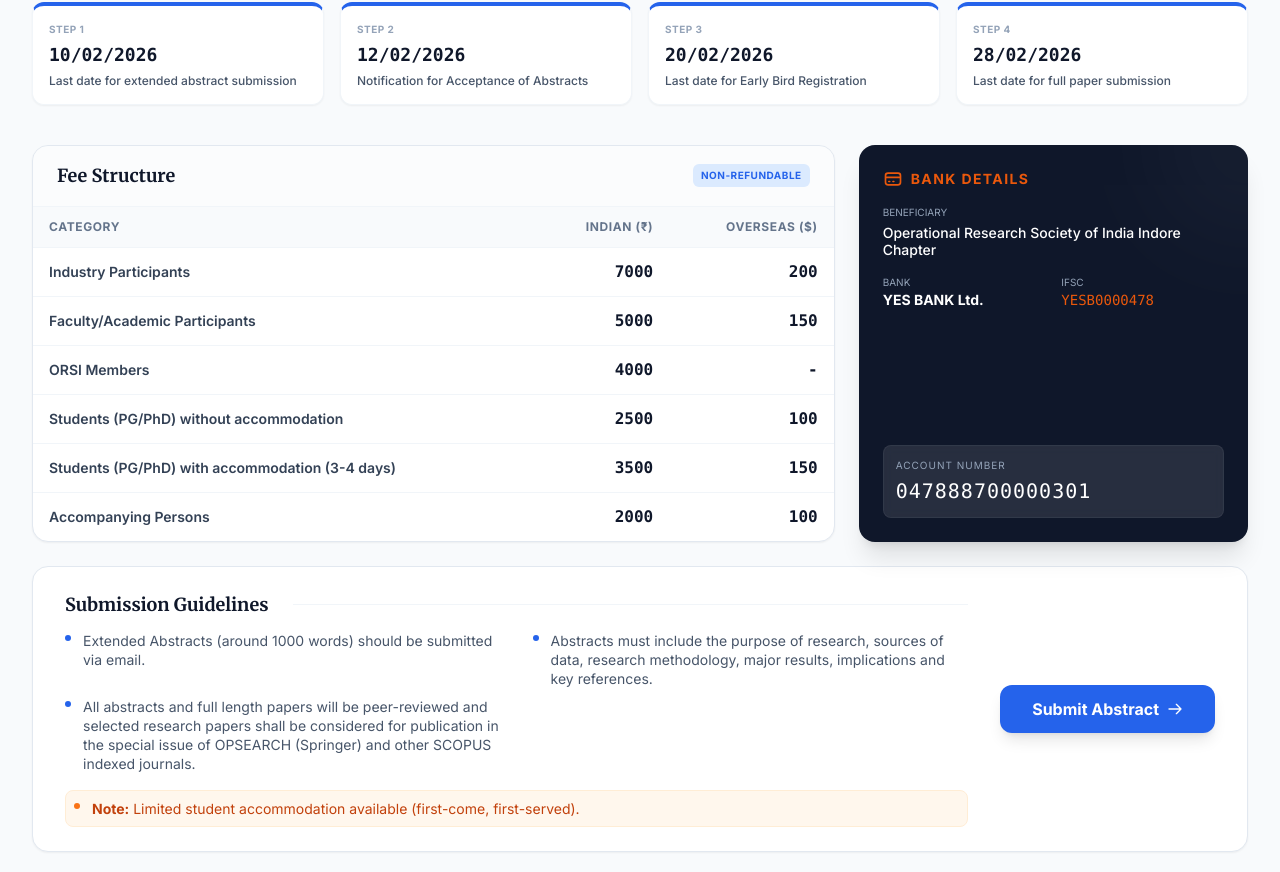
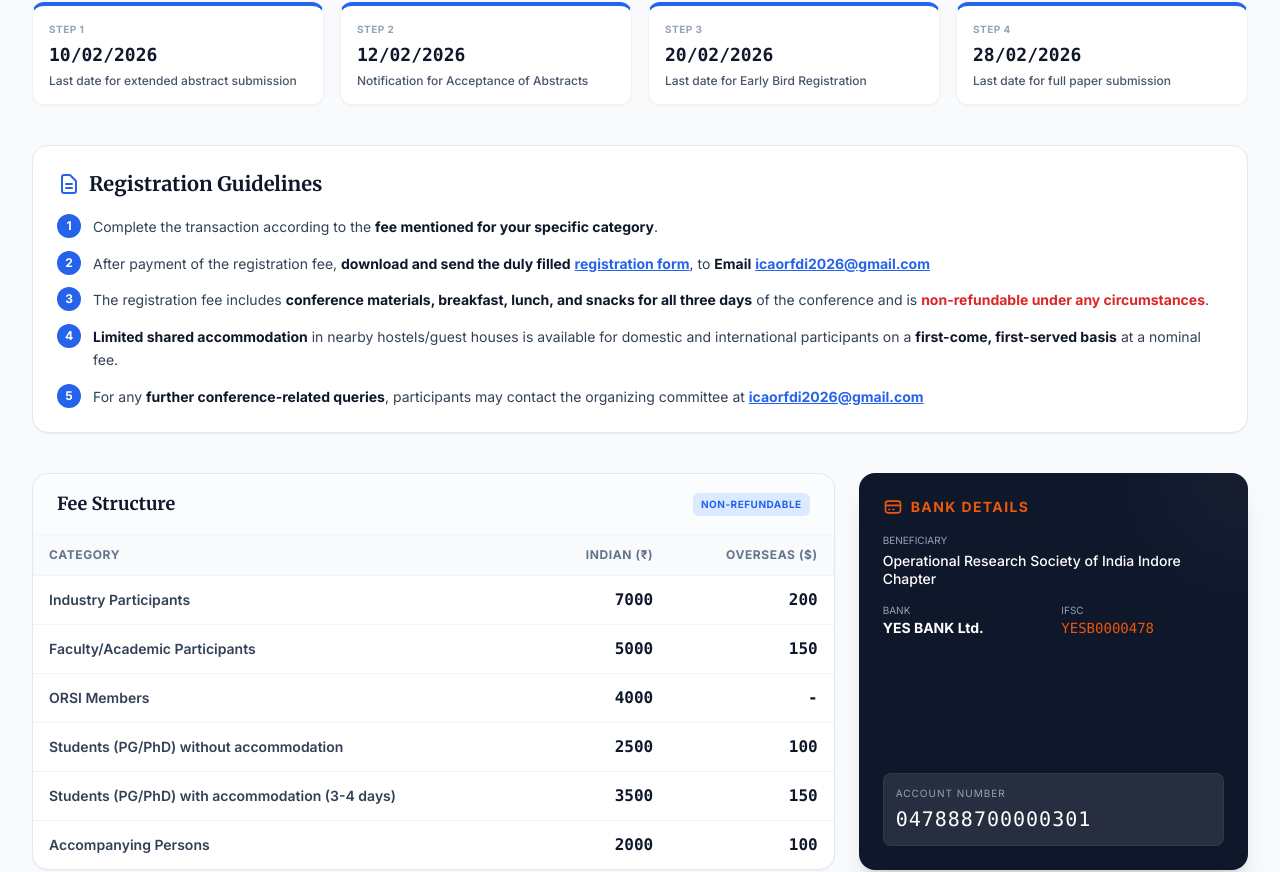
Before and after one commit to vikrantwiz02/ORSI-Conference-2025, a React (Vite) app: page / in a window 1280 px wide. Shown: the part 4134-5006 px from the top of the page. Built offline with nearby package versions, Linux system fonts and the light colour scheme.

Commit message:
feat: add detailed registration guidelines to the RegistrationSection

```diff
--- a/components/CommitteeSection.tsx
+++ b/components/CommitteeSection.tsx
@@ -97,10 +97,6 @@ const CommitteeSection: React.FC = () => {
                     const affiliation = parts.slice(1).join(', ');
                     return (
                         <div key={idx} className="bg-slate-50 p-6 rounded-2xl text-center border-b-4 border-govt-blue hover:shadow-lg transition-shadow">
-                            <div className="w-24 h-24 bg-white shadow-sm rounded-full mx-auto mb-4 flex items-center justify-center text-3xl font-serif font-bold text-govt-blue border border-slate-100">
-                                {name.charAt(0)}
-                            </div>
-                            <p className="text-xs font-bold text-govt-accent uppercase tracking-wider mb-2">Advisory Member</p>
                             <h3 className="text-lg font-bold text-govt-navy mb-2">{name}</h3>
                             <p className="text-sm text-slate-600 leading-snug">{affiliation}</p>
                         </div>
@@ -140,10 +136,6 @@ const CommitteeSection: React.FC = () => {
                 {ORSI_COUNCIL_MEMBERS.map((member, idx) => (
                     member ? (
                         <div key={idx} className="bg-slate-50 p-6 rounded-2xl text-center border-b-4 border-govt-accent hover:shadow-lg transition-shadow">
-                            <div className="w-24 h-24 bg-white shadow-sm rounded-full mx-auto mb-4 flex items-center justify-center text-3xl font-serif font-bold text-govt-accent border border-slate-100">
-                                {member.charAt(0)}
-                            </div>
-                            <p className="text-xs font-bold text-govt-blue uppercase tracking-wider mb-2">Council Member</p>
                             <h3 className="text-lg font-bold text-govt-navy mb-2">{member}</h3>
                         </div>
                     ) : (
--- a/components/RegistrationSection.tsx
+++ b/components/RegistrationSection.tsx
@@ -28,6 +28,62 @@ const RegistrationSection: React.FC = () => {
                     <div className="text-xs text-slate-600 font-medium leading-tight">{item.label}</div>
                 </div>
             ))}
+        </div>
+
+        {/* Registration Guidelines */}
+        <div className="bg-white rounded-2xl shadow-sm border border-slate-200 p-6 mb-10">
+            <h3 className="text-xl font-bold text-govt-navy mb-4 flex items-center gap-2">
+                <svg xmlns="http://www.w3.org/2000/svg" className="h-6 w-6 text-govt-blue" fill="none" viewBox="0 0 24 24" stroke="currentColor">
+                    <path strokeLinecap="round" strokeLinejoin="round" strokeWidth={2} d="M9 12h6m-6 4h6m2 5H7a2 2 0 01-2-2V5a2 2 0 012-2h5.586a1 1 0 01.707.293l5.414 5.414a1 1 0 01.293.707V19a2 2 0 01-2 2z" />
+                </svg>
+                Registration Guidelines
+            </h3>
+            <div className="space-y-3">
+                <div className="flex gap-3 text-sm text-slate-700 items-start">
+                    <span className="flex-shrink-0 w-6 h-6 rounded-full bg-govt-blue text-white flex items-center justify-center text-xs font-bold">1</span>
+                    <p className="leading-relaxed pt-0.5">Complete the transaction according to the <strong className="text-govt-navy">fee mentioned for your specific category</strong>.</p>
+                </div>
+                <div className="flex gap-3 text-sm text-slate-700 items-start">
+                    <span className="flex-shrink-0 w-6 h-6 rounded-full bg-govt-blue text-white flex items-center justify-center text-xs font-bold">2</span>
+                    <p className="leading-relaxed pt-0.5">
+                        After payment of the registration fee, <strong className="text-govt-navy">download and send the duly filled</strong> {' '}
+                        <a
+                            href="/Conference_Registration_Form.pdf"
+                            download
+                            className="text-govt-blue hover:text-govt-accent font-bold underline transition-colors"
+                        >
+                            registration form
+                        </a>
+                        , to <strong className="text-govt-navy">Email</strong> {' '}
+                        <a
+                            href={`mailto:${CONFERENCE_DETAILS.email}`}
+                            className="text-govt-blue hover:text-govt-accent font-bold underline transition-colors"
+                        >
+                            {CONFERENCE_DETAILS.email}
+                        </a>
+                    </p>
+                </div>
+                <div className="flex gap-3 text-sm text-slate-700 items-start">
+                    <span className="flex-shrink-0 w-6 h-6 rounded-full bg-govt-blue text-white flex items-center justify-center text-xs font-bold">3</span>
+                    <p className="leading-relaxed pt-0.5">The registration fee includes <strong className="text-govt-navy">conference materials, breakfast, lunch, and snacks for all three days</strong> of the conference and is <strong className="text-red-600">non-refundable under any circumstances</strong>.</p>
+                </div>
+                <div className="flex gap-3 text-sm text-slate-700 items-start">
+                    <span className="flex-shrink-0 w-6 h-6 rounded-full bg-govt-blue text-white flex items-center justify-center text-xs font-bold">4</span>
+                    <p className="leading-relaxed pt-0.5"><strong className="text-govt-navy">Limited shared accommodation</strong> in nearby hostels/guest houses is available for domestic and international participants on a <strong className="text-govt-navy">first-come, first-served basis</strong> at a nominal fee.</p>
+                </div>
+                <div className="flex gap-3 text-sm text-slate-700 items-start">
+                    <span className="flex-shrink-0 w-6 h-6 rounded-full bg-govt-blue text-white flex items-center justify-center text-xs font-bold">5</span>
+                    <p className="leading-relaxed pt-0.5">
+                        For any <strong className="text-govt-navy">further conference-related queries</strong>, participants may contact the organizing committee at{' '}
+                        <a
+                            href={`mailto:${CONFERENCE_DETAILS.email}`}
+                            className="text-govt-blue hover:text-govt-accent font-bold underline transition-colors"
+                        >
+                            {CONFERENCE_DETAILS.email}
+                        </a>
+                    </p>
+                </div>
+            </div>
         </div>
 
         {/* 2. Main Content - Fees & Bank Details Row */}
@@ -114,12 +170,26 @@ const RegistrationSection: React.FC = () => {
                          {GUIDELINES.map((line, idx) => (
                              <div key={idx} className="flex gap-3 text-sm text-slate-600 items-start">
                                 <span className="mt-1 w-1.5 h-1.5 rounded-full bg-govt-blue flex-shrink-0"></span>
-                                <span className="leading-snug">{line}</span>
+                                <span className="leading-snug">
+                                    {idx === 0 ? (
+                                        <>
+                                            {line}{' '}
+                                            <a
+                                                href={`mailto:${CONFERENCE_DETAILS.email}`}
+                                                className="text-govt-blue hover:text-govt-accent font-semibold underline transition-colors"
+                                            >
+                                                {CONFERENCE_DETAILS.email}
+                                            </a>
+                                        </>
+                                    ) : (
+                                        line
+                                    )}
+                                </span>
                              </div>
                         ))}
-                         <div className="flex gap-3 text-sm text-orange-700 items-start md:col-span-2 mt-2 bg-orange-50 p-2 rounded-lg border border-orange-100">
-                                <span className="mt-1 w-1.5 h-1.5 rounded-full bg-orange-500 flex-shrink-0"></span>
-                                <span className="leading-snug"><strong>Note:</strong> Limited student accommodation available (first-come, first-served).</span>
+                         <div className="flex gap-3 text-sm text-slate-600 items-start md:col-span-2">
+                                <span className="mt-1 w-1.5 h-1.5 rounded-full bg-govt-blue flex-shrink-0"></span>
+                                <span className="leading-snug"><strong className="text-govt-navy">Best Paper Awards</strong> will be presented across broad thematic areas of the conference, including multiple award categories, based on the recommendations of the review committee.</span>
                          </div>
                     </div>
                 </div>
```
